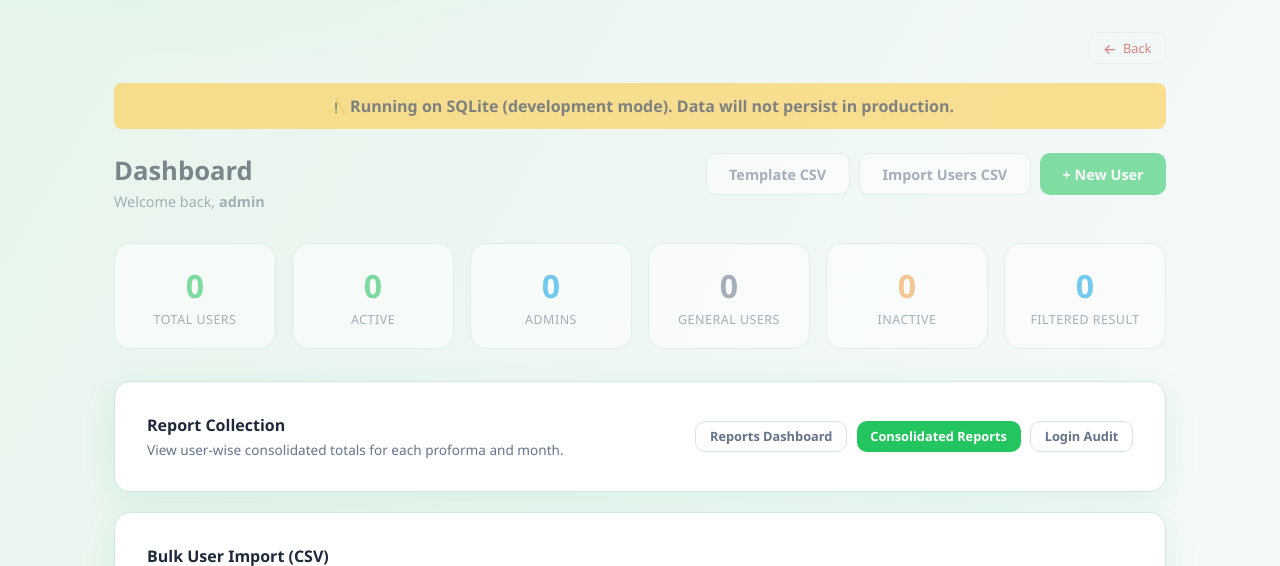
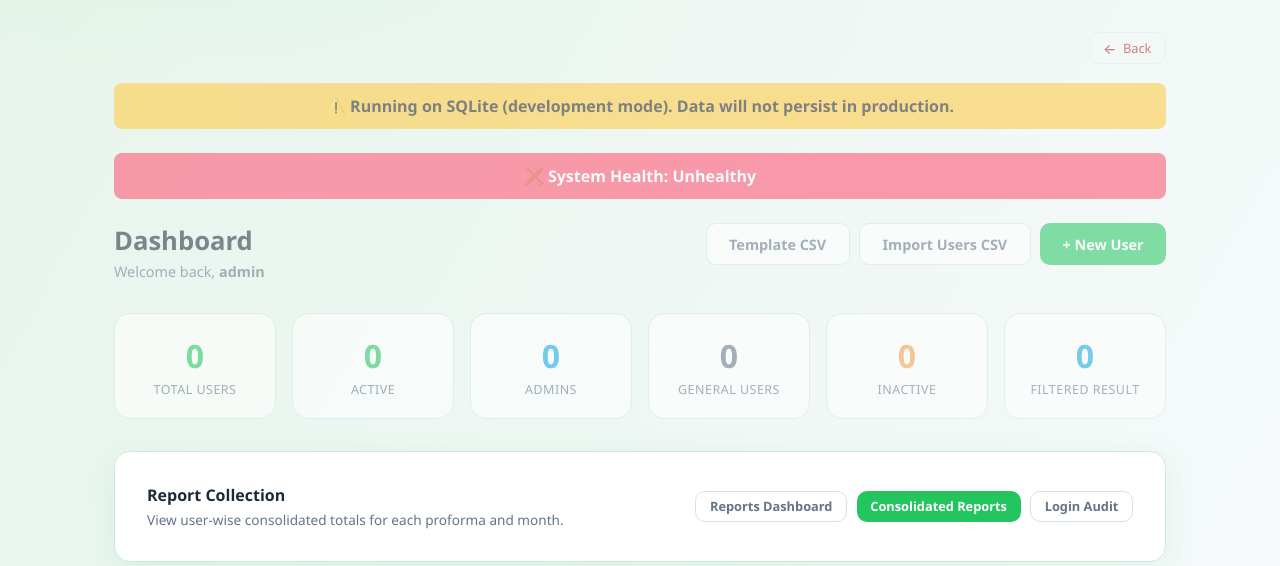
Before and after one commit to navdeepptu23-max/opd-portal, a Flask app: page /dashboard in a window 1280 px wide. Shown: the part 100-666 px from the top of the page. Run offline with Flask 3, Linux system fonts and the light colour scheme; a user stored in the database is signed in; data comes from the database, SQL or seed files in the repository; data that the repository does not hold is empty; some libraries are stand-ins or nearby versions.

Commit message:
Add dashboard health UI and fix deployment support files

```diff
--- a/portal/requirements.txt
+++ b/portal/requirements.txt
@@ -7,3 +7,4 @@ gunicorn>=21.2.0
 reportlab>=4.2.2
 python-docx>=1.1.0
 psycopg2-binary>=2.9.9
+requests>=2.31.0
--- a/portal/templates/dashboard.html
+++ b/portal/templates/dashboard.html
@@ -12,6 +12,23 @@
 <div style="background:#ffc93c; color:#222; padding:0.75rem 1.5rem; border-radius:8px; margin-bottom:1.5rem; font-weight:600; text-align:center;">
   ⚠️ Running on SQLite (development mode). Data will not persist in production.
 </div>
+{% endif %}
+
+{# Health status widget #}
+{% if health_status %}
+  {% if health_status == 'healthy' %}
+    <div style="background:#22c55e; color:#fff; padding:0.75rem 1.5rem; border-radius:8px; margin-bottom:1.5rem; font-weight:600; text-align:center;">
+      ✅ System Health: <span style="font-weight:700;">Healthy</span>
+    </div>
+  {% elif health_status == 'unhealthy' %}
+    <div style="background:#ff4d6d; color:#fff; padding:0.75rem 1.5rem; border-radius:8px; margin-bottom:1.5rem; font-weight:600; text-align:center;">
+      ❌ System Health: <span style="font-weight:700;">Unhealthy</span>
+    </div>
+  {% else %}
+    <div style="background:#ffc93c; color:#222; padding:0.75rem 1.5rem; border-radius:8px; margin-bottom:1.5rem; font-weight:600; text-align:center;">
+      ⚠️ System Health: <span style="font-weight:700;">Unreachable</span>
+    </div>
+  {% endif %}
 {% endif %}
 <div class="page-header" style="display:flex; align-items:flex-start; justify-content:space-between; flex-wrap:wrap; gap:1rem;">
   <div>
```
Also changed, not shown: portal/health_monitor.py (added, +26 -0 lines), portal/templates/report_export_print.html (+1 -7 lines).
